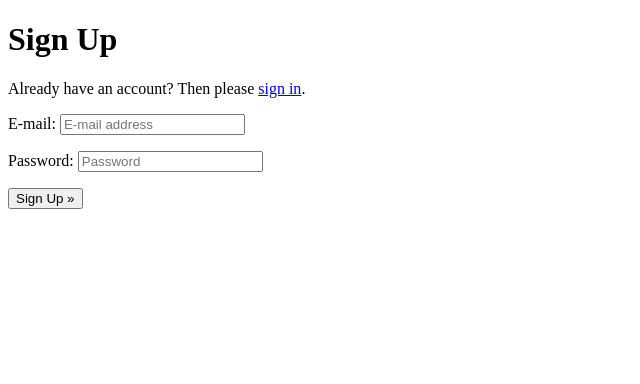
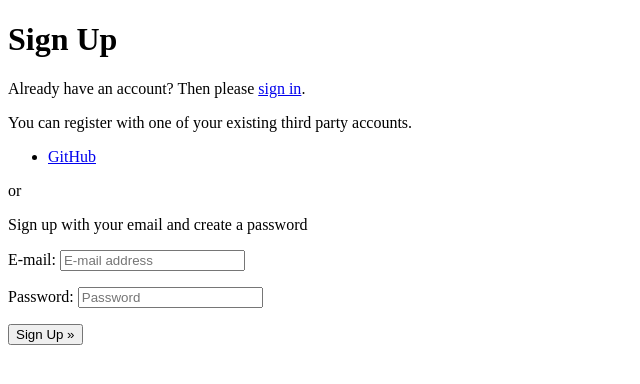
Before and after one commit to thomasd57/django_allauth, a Django app: page /accounts/signup/ in a window 1280 px wide. Shown: the top 384 px of the page, without its empty margins (0-640 px from the left). Run offline with Django 3.2, Linux system fonts and the light colour scheme; some libraries are stand-ins or nearby versions.

Commit message:
added social to signup

```diff
--- a/templates/account/signup.html
+++ b/templates/account/signup.html
@@ -1,13 +1,29 @@
 {% extends "account/base.html" %}
 
 {% load i18n %}
+{% load account socialaccount %}
 
-{% block head_title %}{% trans "Signup" %}{% endblock %}
+{% block head_title %}{% trans "Register" %}{% endblock %}
 
 {% block content %}
 <h1>{% trans "Sign Up" %}</h1>
 
 <p>{% blocktrans %}Already have an account? Then please <a href="{{ login_url }}">sign in</a>.{% endblocktrans %}</p>
+
+    {% get_providers as socialaccount_providers %}
+    {% if socialaccount_providers %}
+        <p>{% blocktrans with site.name as site_name %}You can register with one
+            of your existing third party accounts. {% endblocktrans %}</p>
+        <div class="socialaccount_ballot">
+            <ul class="socialaccount_providers">
+                {% include "socialaccount/snippets/provider_list.html" with process="login" %}
+            </ul>
+            <div class="login-or">{% trans 'or' %}</div>
+        </div>
+        {% include "socialaccount/snippets/login_extra.html" %}
+    {% endif %}
+
+<p>Sign up with your email and create a password</p>
 
 <form class="signup" id="signup_form" method="post" action="{% url 'account_signup' %}">
   {% csrf_token %}
```
